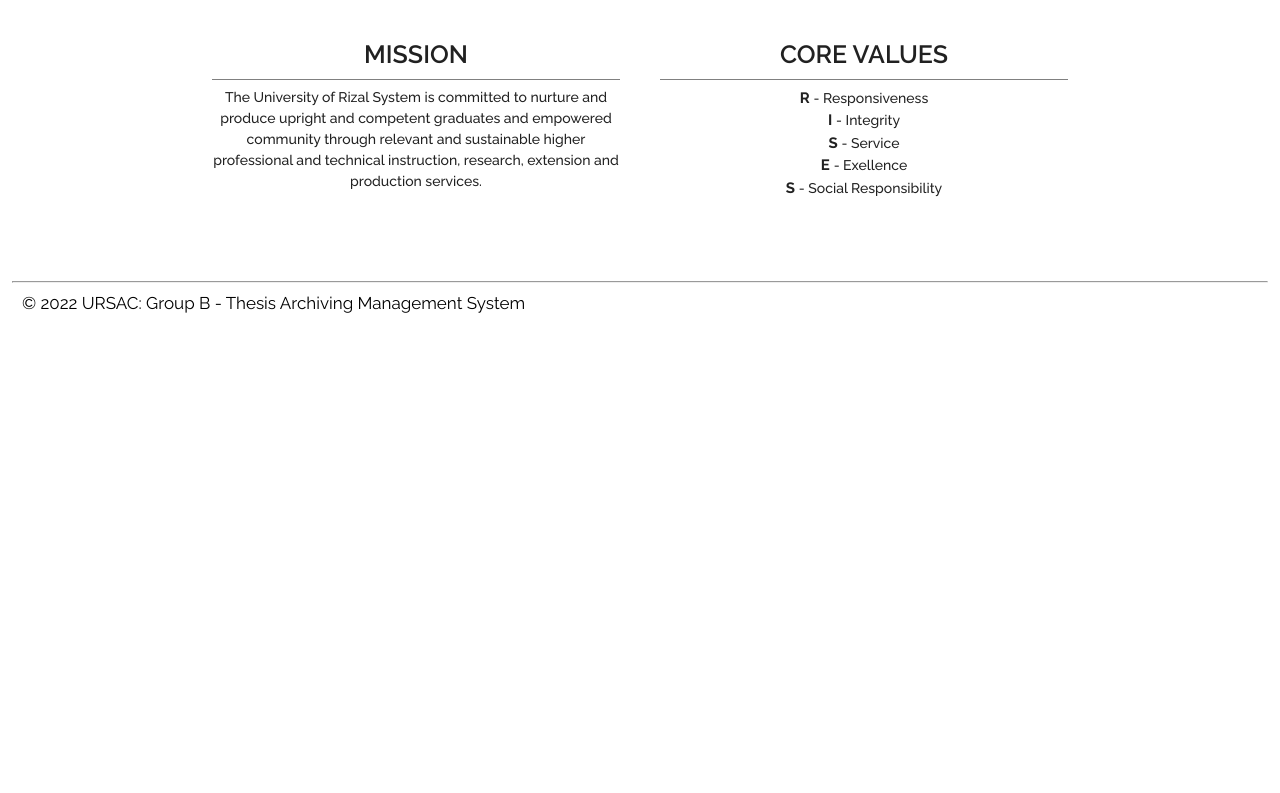
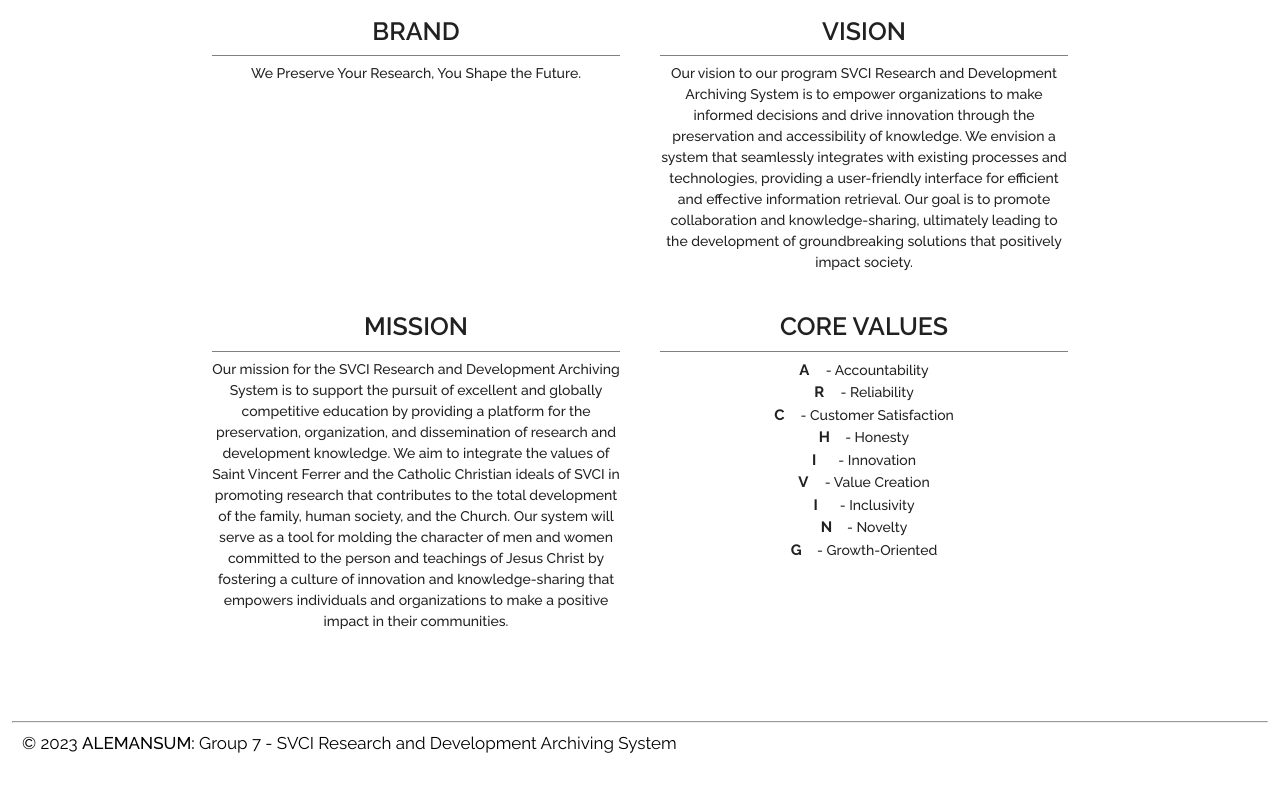
Before and after one commit to kentosama10/otas, a PHP site: page / in a window 1280 px wide. Shown: the part 620-1413 px from the top of the page. Before the commit the page ends 933 px from the top, so only its background shows below. Run offline with PHP 8.4, Linux system fonts and the light colour scheme; a user stored in the database is signed in; some libraries are stand-ins or nearby versions.

Commit message:
edited index

```diff
--- a/index.php
+++ b/index.php
@@ -2,7 +2,7 @@
 session_start();
 include 'components/connections.php';
 
-    if(empty($_SESSION['id'])):
+if (empty($_SESSION['id'])):
     header('Location: user-signin.php');
 endif;
 ?>
@@ -19,11 +19,11 @@ session_start();
 
     <script src="https://kit.fontawesome.com/067d14b27b.js" crossorigin="anonymous"></script>
 
-    <link rel="shortcut icon" href="img/urslogo.png">
+    <link rel="shortcut icon" href="img/svci_logo.png">
     <meta name="viewport" content="width=device-width, initial-scale=1.0">
     <link rel="stylesheet" href="styles/index.css">
 
-    <title>URS Archive | Home</title>
+    <title>SVCI Research and Development Archiving System | Home</title>
 
 
 </head>
@@ -31,21 +31,22 @@ session_start();
 <body>
     <nav class="nav-options nav-wrapper white">
         <div class="container">
-            <a href="" class=""><img src="img/urslogo.png" alt="urslogo" class="hide-on-med-and-down urslogo"></a>
-            <a href="" class="brand-logo black-text">URS Archive</a>
+            <a href="" class=""><img src="img/svci_logo.png" alt="urslogo" class="hide-on-med-and-down urslogo"></a>
+            <a href="" class="brand-logo black-text">SVCI Research and Development Archiving System</a>
             <a href="#" class="sidenav-trigger" data-target="mobile-links">
                 <i class="material-icons black-text">menu</i>
             </a>
             <ul class="navbutton right hide-on-med-and-down" id="navbutton">
                 <li id="home">
-                    <a href="#" class="home-btn btn-large white waves-effect waves-dark z-depth-0">
+                    <a href="index.php" class="home-btn btn-large white waves-effect waves-dark z-depth-0">
                         <span>Home</span>
                     </a>
                 </li>
 
                 <li id="course">
-                    <a href="# " data-target="dropdown" class="courses-btn dropdown-trigger btn-large white waves-effect waves-dark z-depth-0">
-                        <span>Courses</span>
+                    <a href="# " data-target="dropdown"
+                        class="courses-btn dropdown-trigger btn-large white waves-effect waves-dark z-depth-0">
+                        <span>Programs</span>
                         <i class="material-icons right arrow-icon">arrow_drop_down</i>
                     </a>
                     <ul class="dropdown-content dropdown-course" id="dropdown">
@@ -67,7 +68,8 @@ session_start();
                     </a>
                 </li>
                 <li id="login" class="right">
-                    <a href="# " data-target="dropdown-account" class="login-btn dropdown-account btn-large white waves-effect waves-dark z-depth-0">
+                    <a href="# " data-target="dropdown-account"
+                        class="login-btn dropdown-account btn-large white waves-effect waves-dark z-depth-0">
                         <span>
                             <?php
                             echo $_SESSION['id'];
@@ -105,7 +107,8 @@ session_start();
             </li>
 
             <li>
-                <a href="# " data-target="dropdown-course-sidenav" class="dropdown-trigger-sidenav btn-large white black-text z-depth-0 left ">
+                <a href="# " data-target="dropdown-course-sidenav"
+                    class="dropdown-trigger-sidenav btn-large white black-text z-depth-0 left ">
                     <span class="courses-btn-sn">Courses</span>
                     <i class="material-icons left orange-text text-darken-4 list">list</i>
                     <i class="material-icons right arrow-icon">arrow_drop_down</i>
@@ -130,7 +133,8 @@ session_start();
                 </a>
             </li>
             <li>
-                <a href="#" data-target="dropdown-account-sidenav" class="login-btn dropdown-account-sidenav btn-large white black-text z-depth-0 left ">
+                <a href="#" data-target="dropdown-account-sidenav"
+                    class="login-btn dropdown-account-sidenav btn-large white black-text z-depth-0 left ">
                     <span>
                         <?php
                         echo $_SESSION['id'];
@@ -161,11 +165,12 @@ session_start();
     <div class="container">
         <div class="row main-content-grid">
             <div class="ursbanner-container col s12 l9 hide-on-down">
-                <img src="img/ursbanner.png" alt="urs-banner" class="ursbanner">
+                <img src="img/svci_banner.png" alt="urs-banner" class="svcibanner">
             </div>
             <div class="search-section col s12 m10 l3 offset-m1 left">
                 <h6 class="search-title">Explore research</h6>
-                <h6 class="search-statement">Access most of the theses accomplished by University of Rizal System - Antipolo Campus students and alumnis.</h6>
+                <h6 class="search-statement">Access most of the thesis accomplished by St. Vincent's College Incorported
+                    - students and alumnis.</h6>
                 <div class="row">
                     <div class="input-field s12">
                         <div class="search-container ">
@@ -180,25 +185,52 @@ session_start();
         <div class="row ursvmco">
             <div class="col s12 m10 l6 offset-m1 left brand-text center">
                 <h3 class="brand-title">BRAND</h2>
-                    <p class="brand-content">"Nurturing Tomorrow's Noblest."</p>
+                    <p class="brand-content">We Preserve Your Research, You Shape the Future.</p>
             </div>
             <div class="col s12 m10 l6 offset-m1 left vision-text center">
                 <h3 class="vision-title">VISION</h2>
-                    <p class="vision-content">The leading University in human resource development, knowledge and technology generation and environmental stewardship</p>
+                    <p class="vision-content">Our vision to our program SVCI Research and Development Archiving System
+                        is to
+                        empower organizations to make informed decisions and drive innovation through the preservation
+                        and accessibility of knowledge. We envision a system that seamlessly integrates with existing
+                        processes and technologies, providing a user-friendly interface for efficient and effective
+                        information retrieval. Our goal is to promote collaboration and knowledge-sharing, ultimately
+                        leading to the development of groundbreaking solutions that positively impact society.</p>
             </div>
             <div class="col s12 m10 l6 offset-m1 left mission-text center">
                 <h3 class="mission-title">MISSION</h2>
-                    <p class="mission-content">The University of Rizal System is committed to nurture and produce upright and competent graduates and empowered community through relevant and sustainable higher professional and technical instruction, research, extension and production
-                        services.
+                    <p class="mission-content">Our mission for the SVCI Research and Development Archiving System is to
+                        support the pursuit of excellent and globally competitive education by providing a platform for
+                        the preservation, organization, and dissemination of research and development knowledge. We aim
+                        to integrate the values of Saint Vincent Ferrer and the Catholic Christian ideals of SVCI in
+                        promoting research that contributes to the total development of the family, human society, and
+                        the Church. Our system will serve as a tool for molding the character of men and women committed
+                        to the person and teachings of Jesus Christ by fostering a culture of innovation and
+                        knowledge-sharing that empowers individuals and organizations to make a positive impact in their
+                        communities.
                     </p>
             </div>
             <div class="col s12 m10 l6 offset-m1 left core-values-text center">
                 <h3 class="core-values-title">CORE VALUES</h2>
-                    <p><span class="core-values-acro">R</span> <span class="core-values-content">- Responsiveness</span></p>
-                    <p><span class="core-values-acro">I</span> <span class="core-values-content">- Integrity</span></p>
-                    <p><span class="core-values-acro">S</span> <span class="core-values-content">- Service</span></p>
-                    <p><span class="core-values-acro">E</span> <span class="core-values-content">- Exellence</span></p>
-                    <p><span class="core-values-acro">S</span> <span class="core-values-content">- Social Responsibility</span></p>
+                    <p><span class="core-values-acro">A</span> <span class="core-values-content">- Accountability</span>
+                    </p>
+                    <p><span class="core-values-acro">R</span> <span class="core-values-content">- Reliability</span>
+                    </p>
+                    <p><span class="core-values-acro">C</span> <span class="core-values-content">- Customer
+                            Satisfaction</span></p>
+                    <p><span class="core-values-acro">H</span> <span class="core-values-content">- Honesty</span></p>
+                    <p><span class="core-values-acro">I</span> <span class="core-values-content">-
+                            Innovation</span></p>
+                    <p><span class="core-values-acro">V</span> <span class="core-values-content">- Value Creation</span>
+                    </p>
+                    <p><span class="core-values-acro">I</span> <span class="core-values-content">- Inclusivity</span>
+                    </p>
+                    <p><span class="core-values-acro">N</span> <span class="core-values-content">- Novelty</span></p>
+                    <p><span class="core-values-acro">G</span> <span class="core-values-content">- Growth-Oriented
+
+
+
+                        </span></p>
             </div>
         </div>
     </div>
@@ -207,7 +239,7 @@ session_start();
     <div class="footer-panel">
         <footer class="page-footer white">
             <hr>
-            <p class="footer-text black-text">&copy; 2022 URSAC: Group B - Thesis Archiving Management System</p>
+            <p class="footer-text black-text">&copy; 2023 <strong>ALEMANSUM:</strong> Group 7 - SVCI Research and Development Archiving System</p>
         </footer>
     </div>
 
--- a/styles/index.css
+++ b/styles/index.css
@@ -19,7 +19,7 @@ div {
 nav a.brand-logo {
   font-size: 20px;
   font-weight: 600;
-    text-shadow: 0 3px 3px rgba(0, 0, 0, .2);
+  text-shadow: 0 3px 3px rgba(0, 0, 0, 0.2);
 }
 
 nav ul a.home-btn,
@@ -34,11 +34,11 @@ nav ul a.login-btn {
 }
 
 nav ul a.login-btn {
-    text-shadow: 0 2px 3px rgba(0, 0, 0, .3) !important;
+  text-shadow: 0 2px 3px rgba(0, 0, 0, 0.3) !important;
 }
 
 .sidenav li a.login-btn {
-    text-shadow: 0 2px 3px rgba(0, 0, 0, .3) !important;
+  text-shadow: 0 2px 3px rgba(0, 0, 0, 0.3) !important;
 }
 
 .arrow-icon {
@@ -59,16 +59,16 @@ nav ul a.login-btn {
   width: auto !important;
 }
 
-.dropdown-content li>a>i {
+.dropdown-content li > a > i {
   margin-right: 10px;
 }
 
-.sidenav li>a>i.material-icons {
+.sidenav li > a > i.material-icons {
   margin-right: 10px;
 }
 
-.navbutton li>a,
-.dropdown-courseli>a {
+.navbutton li > a,
+.dropdown-courseli > a {
   background-color: white;
   color: black;
 }
@@ -90,7 +90,7 @@ ul .sidebar-content li a {
   font-weight: 600;
 }
 
-.ursbanner {
+.svcibanner {
   border-radius: 10px;
   margin-top: 50px;
   width: 100%;
@@ -129,9 +129,9 @@ ul .sidebar-content li a {
   font-weight: 500;
   caret-color: #1e6dce;
   padding: 0 12px 0 50px;
-    border: 2px solid rgba(0, 0, 0, .5);
+  border: 2px solid rgba(0, 0, 0, 0.5);
   border-radius: 4px;
-    transition: .15s;
+  transition: 0.15s;
 }
 
 .row .input-field input:focus {
@@ -151,12 +151,12 @@ ul .sidebar-content li a {
   position: absolute;
   top: 17px;
   left: 18px;
-    color: rgba(0, 0, 0, .7);
+  color: rgba(0, 0, 0, 0.7);
   cursor: pointer;
-    transition: color .15s;
+  transition: color 0.15s;
 }
 
-.search-container input[type=text]:focus+i {
+.search-container input[type="text"]:focus + i {
   color: #1e6dce;
 }
 
@@ -191,6 +191,10 @@ ul .sidebar-content li a {
 
 .core-values-acro {
   font-weight: 700;
+  display: inline-block;
+  width: 1em;
+  margin-right: 0.5em;
+  text-align: left;
 }
 
 .footer-panel {
```
Also changed, not shown: img/svci_logo.png, 1 other file. Lines whose indentation alone changed are shown as unchanged.
